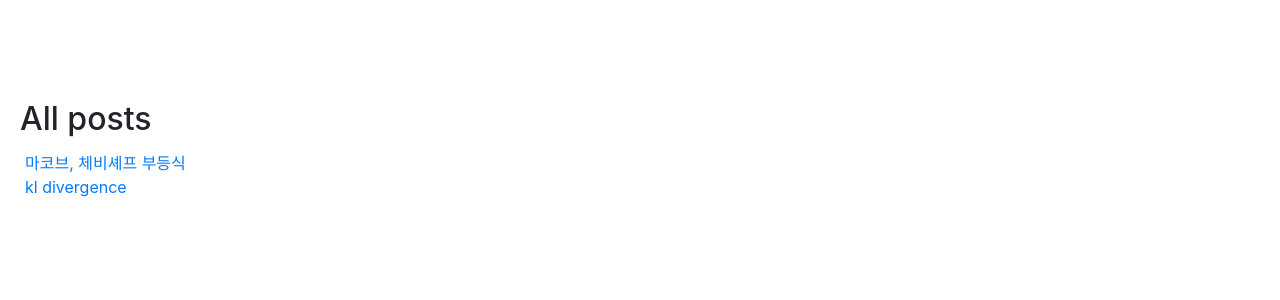
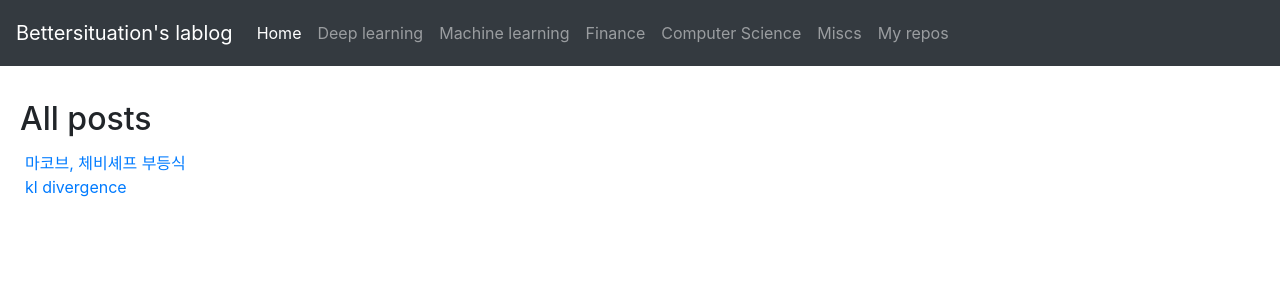
Before and after one commit to bettersituation/bettersituation.github.io, a Jekyll site: the page built from index.html, in a window 1280 px wide. Shown: the top 300 px of the page. Built offline with Jekyll 4.4.1, drawn with Linux system fonts in a browser that asks for light colours.

Commit message:
Update navigation.html

```diff
--- a/_includes/navigation.html
+++ b/_includes/navigation.html
@@ -1,4 +1,4 @@
-<nav class="navbar navbar-expand-md navbar-dark fixed-top">
+<nav class="navbar navbar-expand-md navbar-dark bg-dark fixed-top">
   <div class="navbar-brand">Bettersituation's lablog</div>
   <div class="collapse navbar-collapse">
     <ul class="navbar-nav mr-auto">
```
